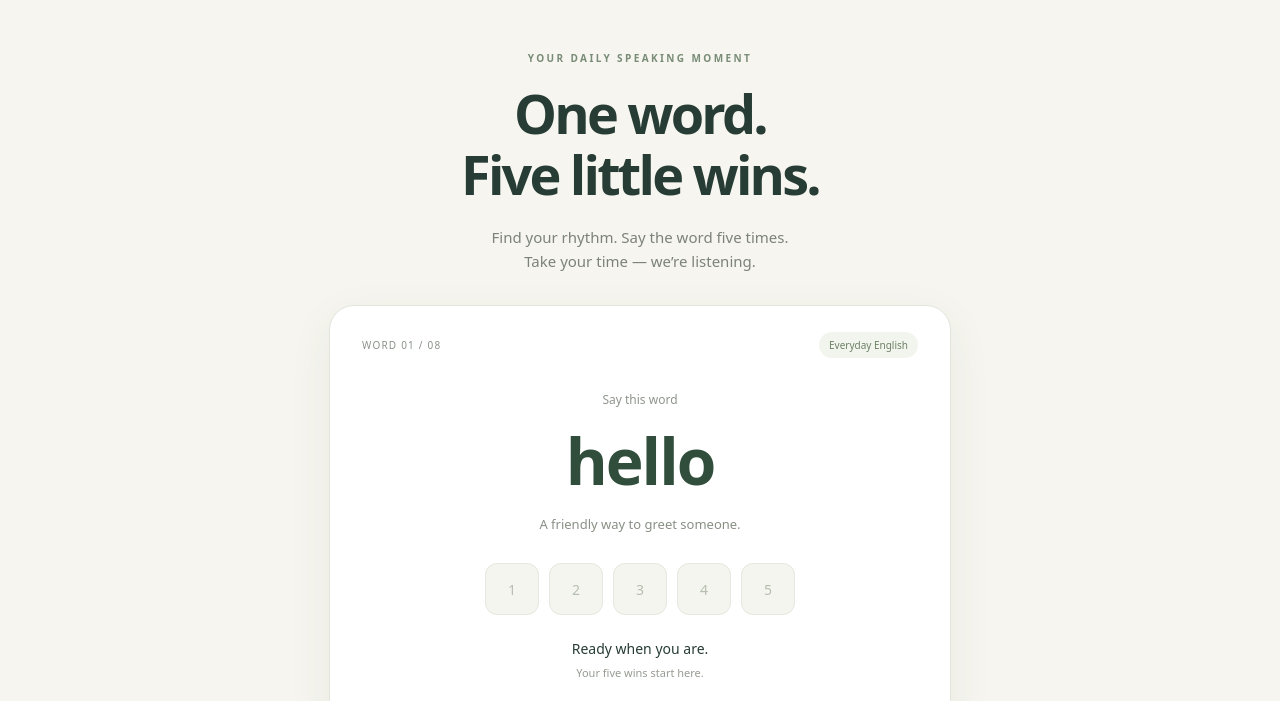
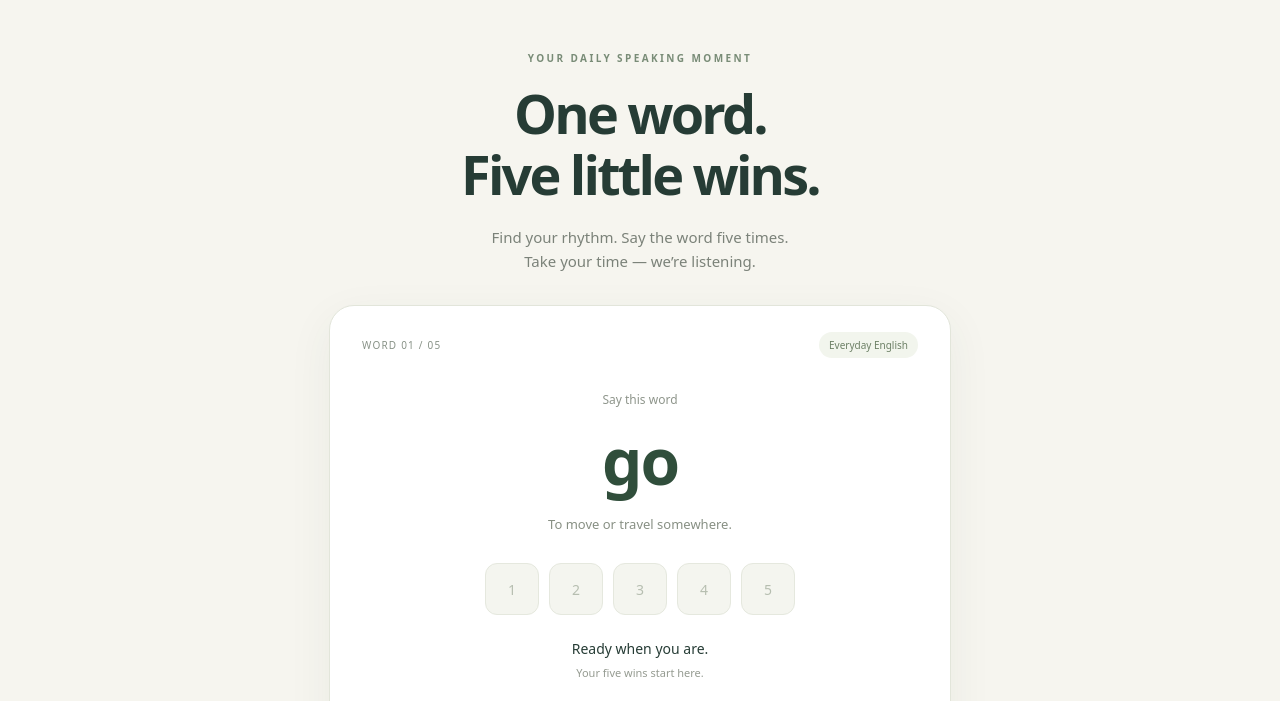
Before and after one commit to galagalit/eng-app, a website with bundled scripts: page index.html in a window 1280 px wide. Shown: the part 86-787 px from the top of the page. Built offline with nearby package versions, Linux system fonts and the light colour scheme.

Commit message:
Practice five common English verbs

```diff
--- a/app.js
+++ b/app.js
@@ -1,5 +1,5 @@
 import { Practice, RecognitionLoop } from './practice.js';
-const vocabulary = [ ['hello','A friendly way to greet someone.'], ['thank','To express your appreciation.'], ['water','A refreshing drink, every day.'], ['happy','Feeling good and full of joy.'], ['morning','The beginning of a new day.'], ['friend','Someone you enjoy spending time with.'], ['travel','To go somewhere new.'], ['beautiful','Lovely to see, hear, or experience.'] ];
+const vocabulary = [ ['go','To move or travel somewhere.'], ['come','To move toward someone or somewhere.'], ['make','To create or prepare something.'], ['take','To pick up or carry something.'], ['give','To offer something to someone.'] ];
 const $ = id => document.getElementById(id);
 const SpeechRecognition = window.SpeechRecognition || window.webkitSpeechRecognition;
 let index = 0, practice = new Practice(vocabulary[0][0]), audio;
@@ -68,7 +68,7 @@ $('stop').onclick = () => { practice.stop(); loop.stop(); message('Paused. Your
 $('next').onclick = () => {
   loop.stop(); index = (index + 1) % vocabulary.length; practice = new Practice(vocabulary[index][0]);
   $('target').textContent = vocabulary[index][0]; $('meaning').textContent = vocabulary[index][1];
-  $('word-number').textContent = `WORD ${String(index+1).padStart(2,'0')} / 08`;
+  $('word-number').textContent = `WORD ${String(index+1).padStart(2,'0')} / ${String(vocabulary.length).padStart(2,'0')}`;
   $('celebration').hidden = true; $('heard').textContent = 'Your five wins start here.'; message('Ready when you are.'); render();
 };
 document.addEventListener('visibilitychange', () => {
--- a/index.html
+++ b/index.html
@@ -8,8 +8,8 @@
 <h1>One word.<br>Five little wins.</h1>
 <p class="intro">Find your rhythm. Say the word five times.<br>Take your time — we’re listening.</p>
 <section class="practice-card" aria-label="Word practice">
-<div class="card-top"><span id="word-number">WORD 01 / 08</span><span class="level">Everyday English</span></div>
-<div class="word-area"><p class="instruction">Say this word</p><h2 id="target">hello</h2><p id="meaning">A friendly way to greet someone.</p></div>
+<div class="card-top"><span id="word-number">WORD 01 / 05</span><span class="level">Everyday English</span></div>
+<div class="word-area"><p class="instruction">Say this word</p><h2 id="target">go</h2><p id="meaning">To move or travel somewhere.</p></div>
 <div class="progress" aria-label="Successful repetitions" id="progress"></div>
 <p class="status" id="status" role="status" aria-live="polite">Ready when you are.</p>
 <p class="heard" id="heard">Your five wins start here.</p>
```
Also changed, not shown: README.md.
